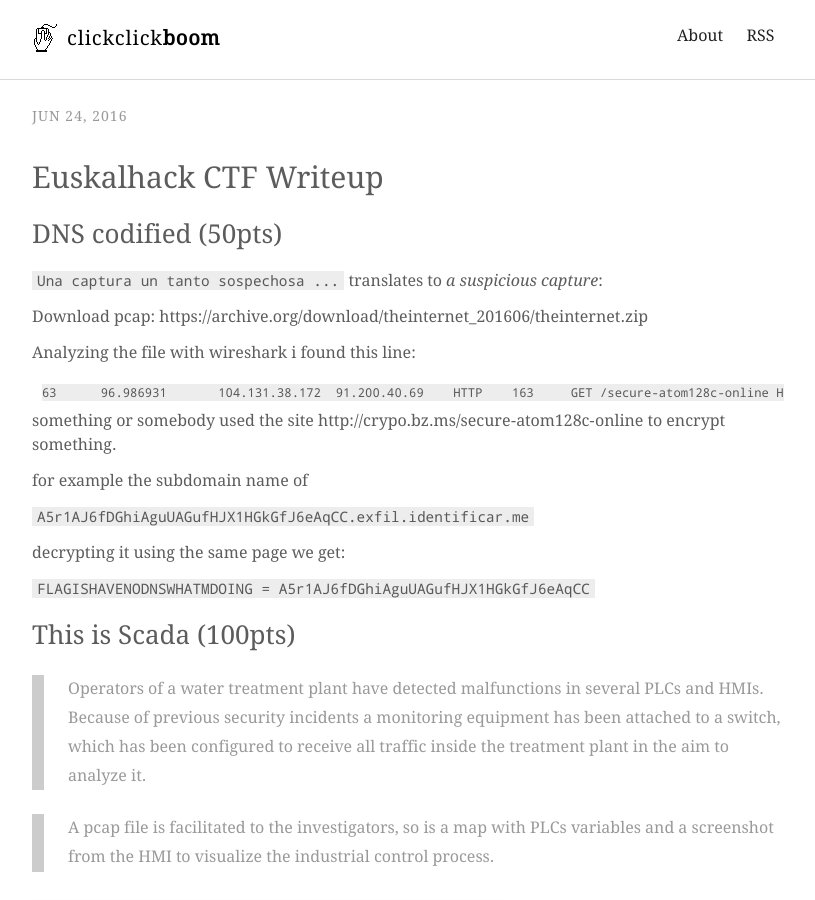
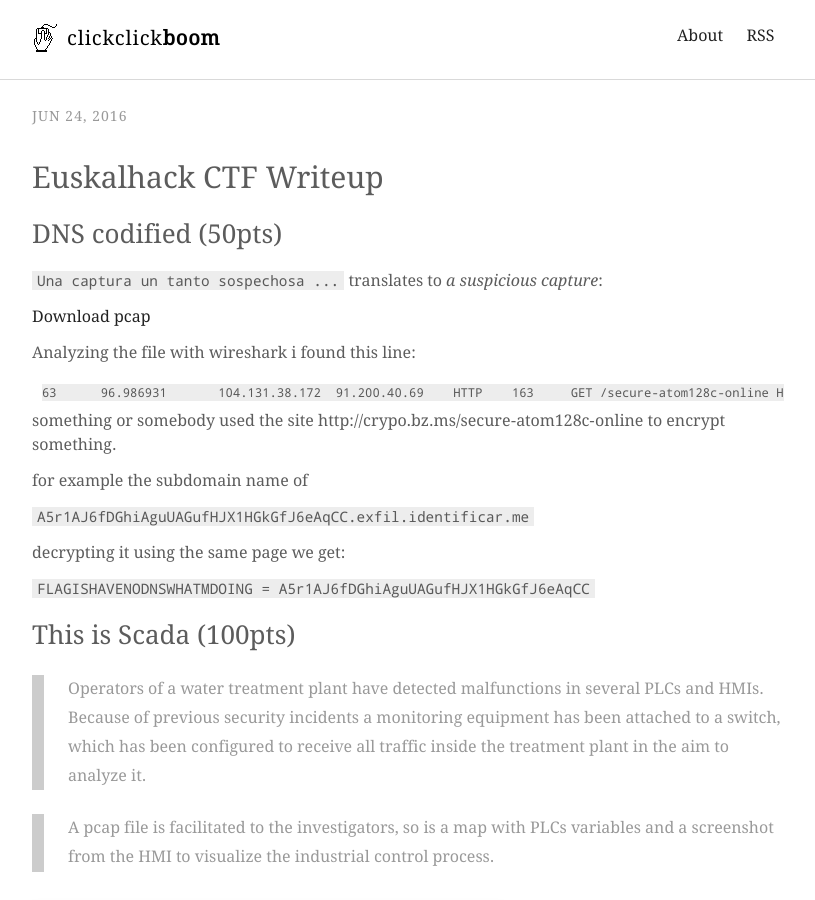
Before and after one commit to mrpnkt/mrpnkt.github.io, a Jekyll site: the page built from _posts/2016-06-24-euskalhack-ctf-writeup.md, in a window 1280 px wide and 900 px high. Shown: the whole window, without its empty margins (232-1047 px from the left). Built offline with Jekyll 4.4.1, drawn with Linux system fonts in a browser that asks for light colours.

Commit message:
Update 2016-06-24-euskalhack-ctf-writeup.md

```diff
--- a/_posts/2016-06-24-euskalhack-ctf-writeup.md
+++ b/_posts/2016-06-24-euskalhack-ctf-writeup.md
@@ -11,8 +11,7 @@ tags:
 `Una captura un tanto sospechosa ...`
 translates to *a suspicious capture*:
 
-Download pcap:
-https://archive.org/download/theinternet_201606/theinternet.zip
+[Download pcap](https://archive.org/download/theinternet_201606/theinternet.zip)
 
 Analyzing the file with wireshark i found this line:
 
```
